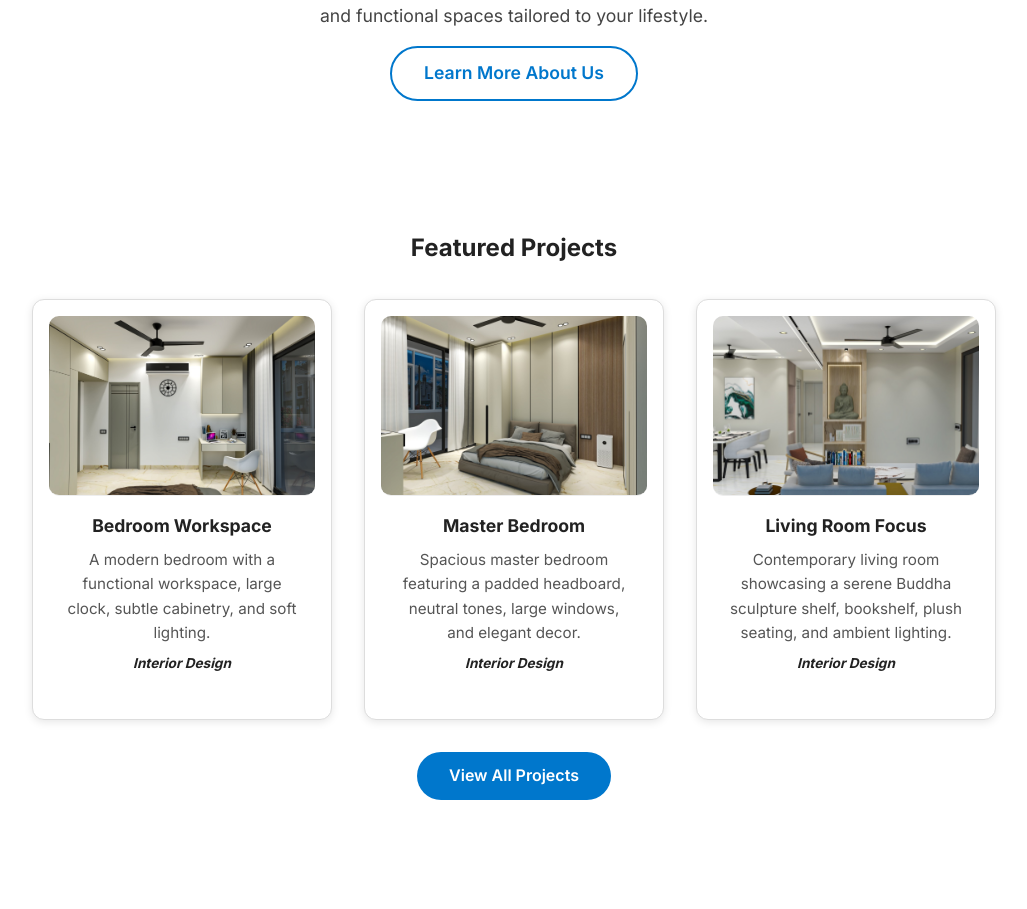
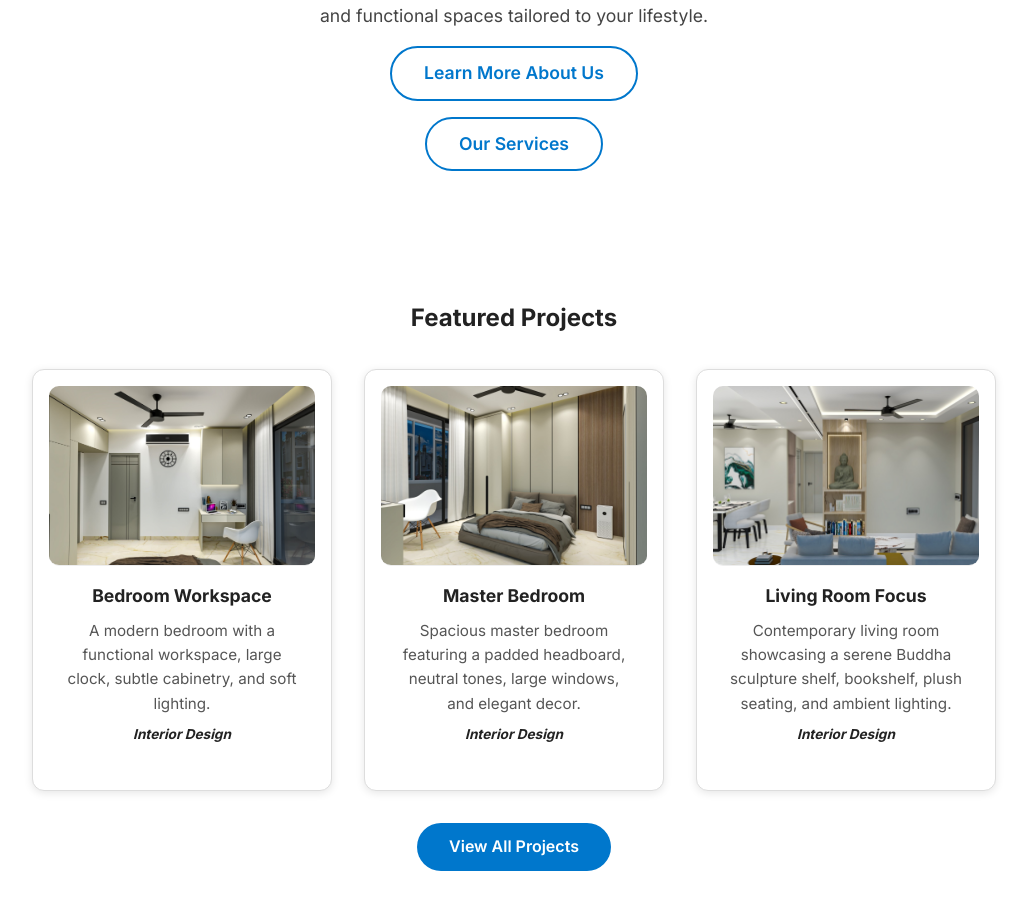
Before and after one commit to himanshuchitoria/vertical_design, a React (Vite) app: page / in a window 1280 px wide. Shown: the part 1304-2213 px from the top of the page, without its empty margins (126-1153 px from the left). Built offline with nearby package versions, Linux system fonts and the light colour scheme.

Commit message:
Add services link to the about teaser section
Added a link to the services page in the about teaser section.

```diff
--- a/src/components/Home.jsx
+++ b/src/components/Home.jsx
@@ -33,7 +33,15 @@ const Home = () => {
         <Link to="/about" className="btn btn-secondary" style={{marginTop: "1rem", display: "inline-block"}}>
           Learn More About Us
         </Link>
+
+        <br/>
+
+        <Link to="/services" className="btn btn-secondary" style={{marginTop: "1rem", display: "inline-block"}}>
+          Our Services
+        </Link>
+
       </div>
+
 
       {/* Featured Projects Spotlight */}
       <div className="featured-projects" style={{padding: "3rem 2rem"}}>
```
